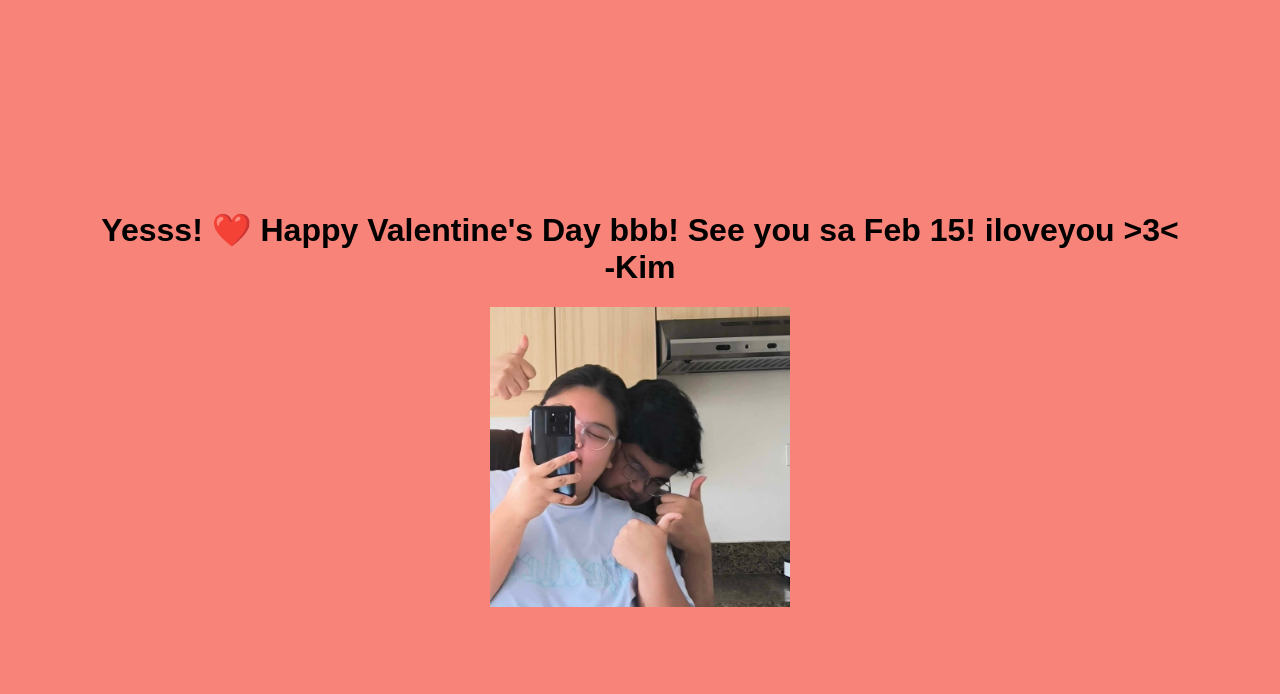
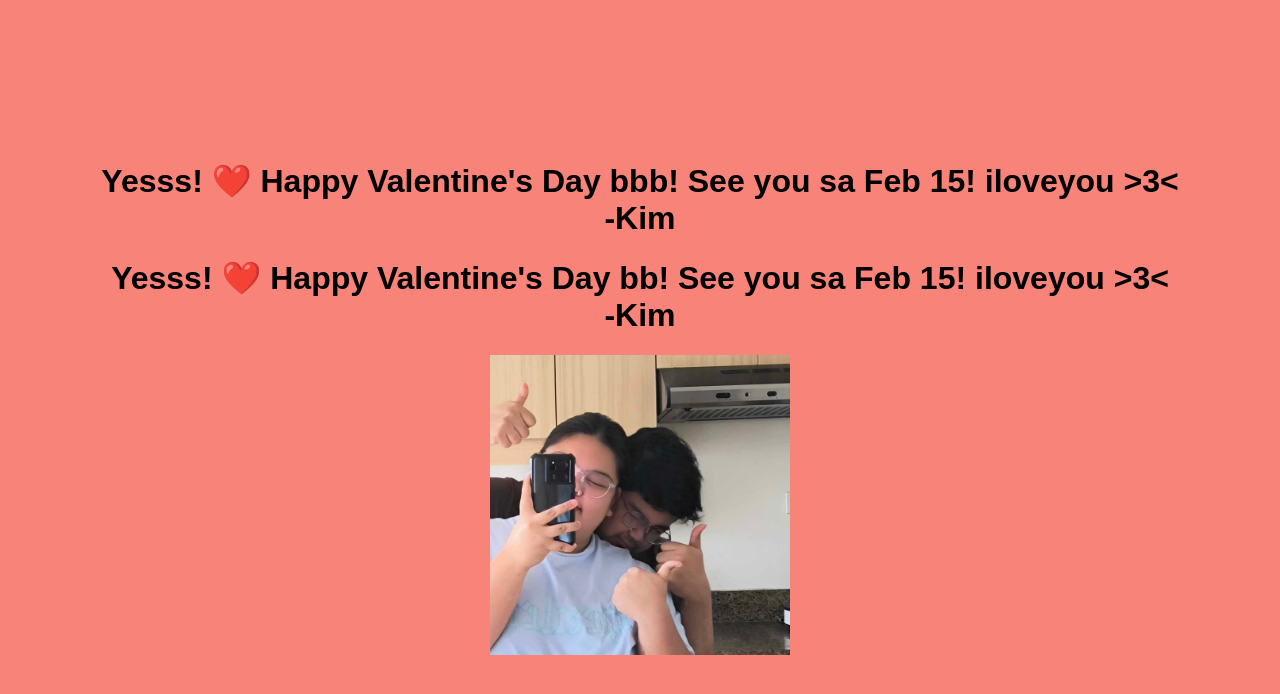
Before and after one commit to mrkkmbls/valentines, a plain HTML site: page index.html in a window 1280 px wide. Both pictures are taken after a click on the button "Yes". Drawn offline with Linux system fonts and the light colour scheme.

Commit message:
update index

```diff
--- a/index.html
+++ b/index.html
@@ -67,6 +67,7 @@
 
     <div class="container hidden" id="loveMessage">
         <h1>Yesss! ❤️ Happy Valentine's Day bbb! See you sa Feb 15! iloveyou >3< <br> -Kim </h1>
+        <h1>Yesss! ❤️ Happy Valentine's Day bb! See you sa Feb 15! iloveyou >3< <br> -Kim </h1>
         <img src="bb.jpg" alt="Happy Valentine" style="width: 80%; max-width: 300px;">
     </div>
 
```
